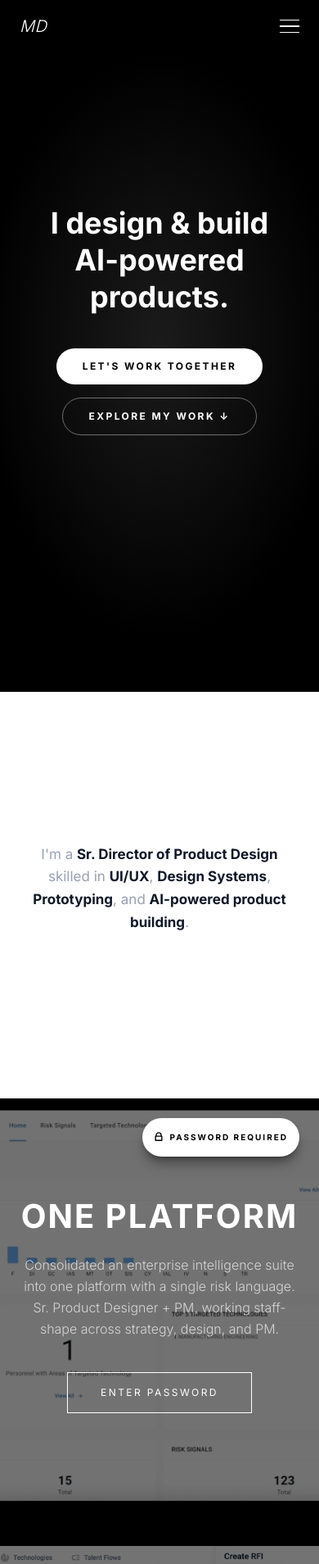
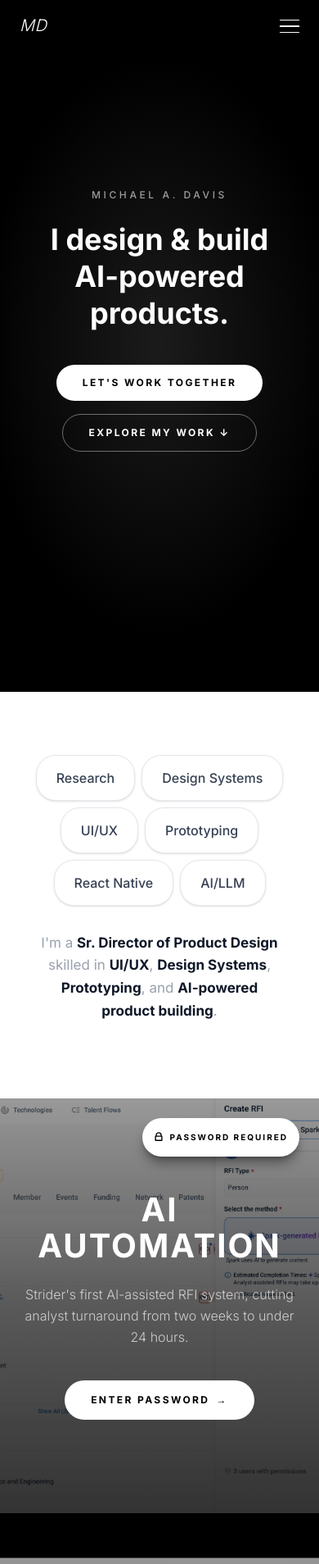
Before and after one commit to davismichael/portfolio, a Next.js app: page / in a window 390 px wide. Shown: the top 1908 px of the page at 82% size. Built offline with nearby package versions, Linux system fonts and the light colour scheme.

Commit message:
Portfolio refresh: hero name, nav labels, case study order, scrims, copy

```diff
--- a/src/app/case-study/new-product/page.tsx
+++ b/src/app/case-study/new-product/page.tsx
@@ -4,9 +4,9 @@ import { isUnlocked } from "@/lib/case-study-auth";
 import type { Slide } from "@/components/case-study/types";
 
 export const metadata = {
-  title: "AI Product (In Progress) · Designing the proof of concept for an AI operating system | Michael Davis",
-  description:
-    "(In Progress) Solo Designer + PM on a confidential AI-native rebuild of a mature intelligence product. Designed and prototyped a unified search, agentic profile insights, and user-authored skills. Prototyped in Claude with real data through MCP, shipped React via Subframe.",
+  title: "AI Product (In Progress) | Michael Davis",
+  description: "Case study in progress. Available on request.",
+  robots: { index: false, follow: false },
 };
 
 const COLOR = "from-[#0c0a1f] to-[#1e1b3b]";
@@ -129,7 +129,7 @@ export default async function NewProductPage({
       title="AI Product · Designing the proof of concept for an AI operating system"
       role="Sole Product Designer & PM"
       company="[Confidential]"
-      timeline="2025–2026"
+      timeline="2025-2026"
       color={COLOR}
       status="In Progress"
       summary="Designed the proof of concept for an AI-native rebuild of a mature intelligence product. Solo Designer + PM, twelve weeks. The new product turns search into synthesis, runs agents to keep client profiles current, and lets users author markdown skills that shape what the system prioritizes. Briefs export at the end. Prototyped in Claude with real data through MCP, shipped as React via Subframe."
--- a/src/app/case-study/one-platform/page.tsx
+++ b/src/app/case-study/one-platform/page.tsx
@@ -6,7 +6,7 @@ import type { Slide } from "@/components/case-study/types";
 export const metadata = {
   title: "One Platform | Michael Davis",
   description:
-    "Consolidated an enterprise intelligence suite into one platform with a single risk language. Sr. Product Designer + PM. Password required.",
+    "Consolidated Strider's intelligence suite into one platform with a single risk language. New-analyst ramp dropped from roughly a month to about two weeks. Support ticket volume fell around 20 percent. Sr. Product Designer plus PM.",
 };
 
 const ONE_PLATFORM_COLOR = "from-[#0f172a] to-[#1e293b]";
--- a/src/app/projects/page.tsx
+++ b/src/app/projects/page.tsx
@@ -4,7 +4,7 @@ import ContactSection from "@/components/sections/ContactSection";
 import { PROJECTS } from "@/lib/case-studies";
 
 export const metadata = {
-  title: "Made for Self | Michael Davis",
+  title: "Side Projects | Michael Davis",
   description:
     "Products Michael Davis built and shipped on his own. BreakOff, StudioSelf, and more.",
 };
@@ -20,7 +20,7 @@ export default function ProjectsPage() {
             className="text-white font-bold uppercase tracking-[0.05em] mb-5"
             style={{ fontSize: "clamp(24px, 3.5vw, 44px)", lineHeight: 1.1 }}
           >
-            Made for Self
+            Side Projects
           </h1>
           <p className="text-white/70 text-sm md:text-base leading-relaxed font-light max-w-xl mx-auto">
             Products I designed, shipped, and still maintain on my own.
--- a/src/components/Navigation.tsx
+++ b/src/components/Navigation.tsx
@@ -40,13 +40,16 @@ export default function Navigation() {
 
   return (
     <nav className="absolute top-0 left-0 right-0 z-50 flex items-center justify-between px-6 md:px-12 py-4 md:py-5 bg-black">
-      {/* Logo */}
+      {/* Logo. Full name on desktop, MD on mobile. */}
       <Link
         href="/"
-        className="text-white text-xl md:text-2xl italic font-light tracking-wide"
+        className="text-white italic font-light tracking-wide"
         onClick={close}
       >
-        MD
+        <span className="md:hidden text-xl">MD</span>
+        <span className="hidden md:inline text-xl md:text-2xl">
+          Michael A. Davis
+        </span>
       </Link>
 
       {/* Desktop nav links */}
@@ -55,13 +58,13 @@ export default function Navigation() {
           href="/#my-work"
           className="text-white text-xs font-normal uppercase tracking-[0.2em] hover:opacity-70 transition-opacity"
         >
-          Made for Hire
+          Work
         </Link>
         <Link
           href="/projects"
           className="text-white text-xs font-normal uppercase tracking-[0.2em] hover:opacity-70 transition-opacity"
         >
-          Made for Self
+          Side Projects
         </Link>
         <a
           href="/Michael_Davis_Resume.pdf"
@@ -115,14 +118,14 @@ export default function Navigation() {
           onClick={close}
           className="text-white text-sm font-normal uppercase tracking-[0.25em]"
         >
-          Made for Hire
+          Work
         </Link>
         <Link
           href="/projects"
           onClick={close}
           className="text-white text-sm font-normal uppercase tracking-[0.25em]"
         >
-          Made for Self
+          Side Projects
         </Link>
         <a
           href="/Michael_Davis_Resume.pdf"
--- a/src/components/sections/AboutSection.tsx
+++ b/src/components/sections/AboutSection.tsx
@@ -6,9 +6,19 @@ const Pill = ({ children }: { children: React.ReactNode }) => (
 
 export default function AboutSection() {
   return (
-    <section className="relative bg-white overflow-hidden flex items-center justify-center" style={{ minHeight: "480px", padding: "100px 0" }}>
+    <section className="relative bg-white overflow-hidden flex flex-col md:flex-row items-center justify-center px-6 py-16 md:py-0" style={{ minHeight: "480px" }}>
 
-      {/* Left floating pills. Hidden on mobile */}
+      {/* Mobile pill row. Wrap-flex, hidden on desktop. */}
+      <div className="flex md:hidden flex-wrap gap-2 justify-center mb-8 max-w-md mx-auto">
+        <Pill>Research</Pill>
+        <Pill>Design Systems</Pill>
+        <Pill>UI/UX</Pill>
+        <Pill>Prototyping</Pill>
+        <Pill>React Native</Pill>
+        <Pill>AI/LLM</Pill>
+      </div>
+
+      {/* Desktop left floating pills */}
       <div className="hidden md:block absolute" style={{ left: "16%", top: "18%" }}>
         <Pill>Research</Pill>
       </div>
@@ -19,7 +29,7 @@ export default function AboutSection() {
         <Pill>UI/UX</Pill>
       </div>
 
-      {/* Right floating pills. Hidden on mobile */}
+      {/* Desktop right floating pills */}
       <div className="hidden md:block absolute" style={{ right: "16%", top: "18%" }}>
         <Pill>Prototyping</Pill>
       </div>
@@ -31,7 +41,7 @@ export default function AboutSection() {
       </div>
 
       {/* Center text */}
-      <div className="relative z-10 max-w-sm mx-auto text-center px-6">
+      <div className="relative z-10 max-w-sm mx-auto text-center px-6 md:py-[100px]">
         <p className="leading-relaxed" style={{ fontSize: "clamp(17px, 1.8vw, 22px)" }}>
           <span className="text-gray-400">I&apos;m a </span>
           <span className="font-bold text-gray-900">Sr. Director of Product Design</span>
--- a/src/components/sections/CaseStudyGrid.tsx
+++ b/src/components/sections/CaseStudyGrid.tsx
@@ -161,12 +161,20 @@ export default async function CaseStudyGrid({
               <div
                 className={`absolute inset-0${isSplit ? " md:hidden" : ""}`}
                 style={{
-                  background:
-                    "radial-gradient(ellipse at center, rgba(0,0,0,0.85) 0%, rgba(0,0,0,0.85) 35%, rgba(0,0,0,0.55) 70%, rgba(0,0,0,0.45) 100%)",
+                  background: study.external
+                    ? "radial-gradient(ellipse at center, rgba(0,0,0,0.92) 0%, rgba(0,0,0,0.88) 40%, rgba(0,0,0,0.7) 75%, rgba(0,0,0,0.6) 100%)"
+                    : "radial-gradient(ellipse at center, rgba(0,0,0,0.85) 0%, rgba(0,0,0,0.85) 35%, rgba(0,0,0,0.55) 70%, rgba(0,0,0,0.45) 100%)",
                 }}
               />
             ) : (
-              <div className="absolute inset-0 bg-black/55" />
+              <div
+                className="absolute inset-0"
+                style={{
+                  background: study.external
+                    ? "linear-gradient(180deg, rgba(0,0,0,0.6) 0%, rgba(0,0,0,0.78) 50%, rgba(0,0,0,0.88) 100%)"
+                    : "linear-gradient(180deg, rgba(0,0,0,0.4) 0%, rgba(0,0,0,0.65) 50%, rgba(0,0,0,0.8) 100%)",
+                }}
+              />
             )}
 
             {/* Top-right status badges */}
@@ -235,13 +243,14 @@ export default async function CaseStudyGrid({
               </p>
 
               <span
-                className={`inline-block border border-white text-white text-xs font-normal uppercase tracking-[0.2em] px-10 py-4 ${
+                className={`inline-flex items-center gap-2 bg-white text-black text-xs font-bold uppercase tracking-[0.2em] px-8 py-4 rounded-full ${
                   study.comingSoon
                     ? "opacity-60 cursor-default"
-                    : "hover:bg-white hover:text-black transition-all duration-300 cursor-pointer"
+                    : "hover:bg-white/90 transition-all duration-300 cursor-pointer"
                 }`}
               >
                 {cta}
+                {!study.comingSoon && <span aria-hidden>→</span>}
               </span>
             </div>
           </>
--- a/src/components/sections/HeroSection.tsx
+++ b/src/components/sections/HeroSection.tsx
@@ -17,6 +17,11 @@ export default function HeroSection() {
 
       {/* Hero content */}
       <div className="relative z-10 flex flex-col items-center justify-center flex-1 px-6 text-center pb-16">
+
+        {/* Name eyebrow. Mobile only — desktop shows the full name in the top-left logo. */}
+        <p className="md:hidden text-white/60 text-xs font-medium uppercase tracking-[0.3em] mb-6">
+          Michael A. Davis
+        </p>
 
         {/* Headline with inline photo */}
         <h1
--- a/src/lib/case-studies.ts
+++ b/src/lib/case-studies.ts
@@ -9,39 +9,39 @@ const SHOW_IN_PROGRESS = process.env.SHOW_IN_PROGRESS === "true";
 // most-recent → least-recent.
 const ALL_WORK: CaseStudy[] = [
   {
+    title: "AI Automation",
+    description:
+      "Strider's first AI-assisted RFI system, cutting analyst turnaround from two weeks to under 24 hours.",
+    image: "/images/case-studies/rfi-automation/nobg/hero-opaque.png",
+    href: "/case-study/rfi-automation",
+    locked: true,
+  },
+  {
     title: "One Platform",
     description:
-      "Consolidated an enterprise intelligence suite into one platform with a single risk language. Sr. Product Designer + PM, working staff-shape across strategy, design, and PM.",
+      "Consolidated Strider's four-product intelligence suite into one platform with a single risk language.",
     image: "/images/case-studies/one-platform.png",
     href: "/case-study/one-platform",
     locked: true,
   },
   {
-    title: "AI Automation",
-    description:
-      "Strider's first AI-assisted Request for Information system. Cut analyst turnaround from two weeks to under 24 hours and dropped client-side AI hesitancy by 15 points. I worked on it.",
-    image: "/images/case-studies/rfi-automation/nobg/hero-opaque.png",
-    href: "/case-study/rfi-automation",
-    locked: true,
-  },
-  {
     title: "Make Payments",
     description:
-      "As Lead UX, I designed an end-to-end mobile payment experience for game-official compensation, reducing friction and increasing clarity across complex transaction flows.",
+      "End-to-end mobile payment experience for paying game officials on the field.",
     image: "/images/case-studies/make-payments.png",
     href: "/case-study/make-payments",
   },
   {
     title: "Interactive Video",
     description:
-      "As Sr. Product Designer, I led product design for an interactive video platform, creating engagement-driven interfaces that let viewers take action without leaving the experience.",
+      "Shoppable, actionable video built into Verb's CRM for white-label distributors.",
     image: "/images/case-studies/interactive-video.png",
     href: "/case-study/interactive-video",
   },
   {
     title: "Shop on Live Video",
     description:
-      "As Sr. Design Manager, I managed design for a live video commerce experience, defining UX patterns that made browsing, selecting, and purchasing seamless during live broadcasts.",
+      "Live video commerce. Led six designers under a pandemic-disrupted timeline.",
     image: "/images/case-studies/shop-on-live-video.png",
     href: "/case-study/shop-on-live-video",
   },
@@ -56,7 +56,7 @@ export const PROJECTS: CaseStudy[] = [
   {
     title: "BreakOff",
     description:
-      "A digital wellness app I built to help people take intentional breaks from their devices.",
+      "Built every surface in React Native and shipped to the App Store as a solo founder. Real screen-time controls powered by Apple's Family Controls API, with a UX that treats limits like a workout plan instead of a punishment. Live on the App Store and still shipping.",
     image: "/images/case-studies/breakoff.png",
     href: "https://breakoff.io",
     external: true,
@@ -64,7 +64,7 @@ export const PROJECTS: CaseStudy[] = [
   {
     title: "StudioSelf",
     description:
-      "An AI photo and video studio. Upload a face reference, pick a look or motion, and the studio generates polished, on-brand content for you.",
+      "An AI photo and video studio for personal brands. Upload a face reference, pick a look or a motion, and the studio returns polished, on-brand content. Solo build. Multi-model AI orchestration under the hood.",
     devices: {
       leftLaptop: "/images/case-studies/Studioself/desktop-photo.png",
       phone: "/images/case-studies/Studioself/mobile.png",
```
Also changed, not shown: src/components/sections/ContactSection.tsx (+3 -4 lines).
